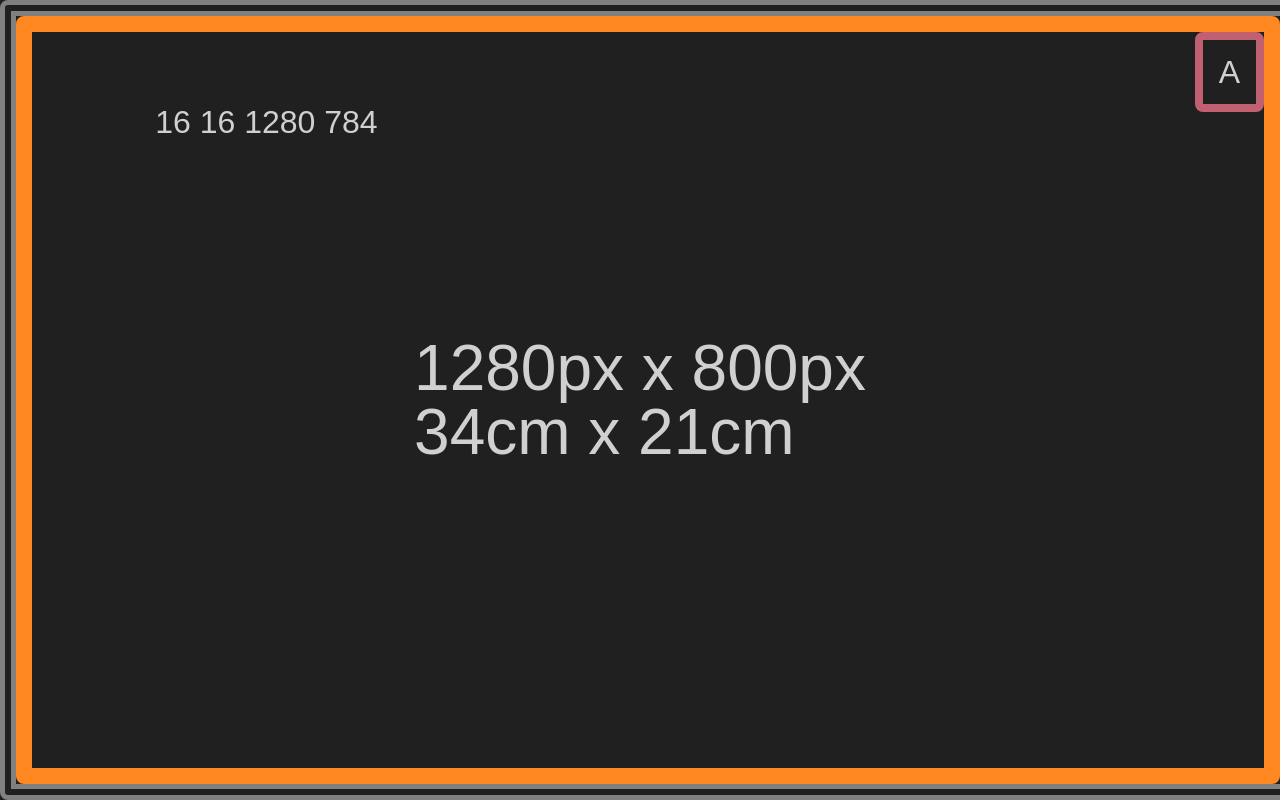
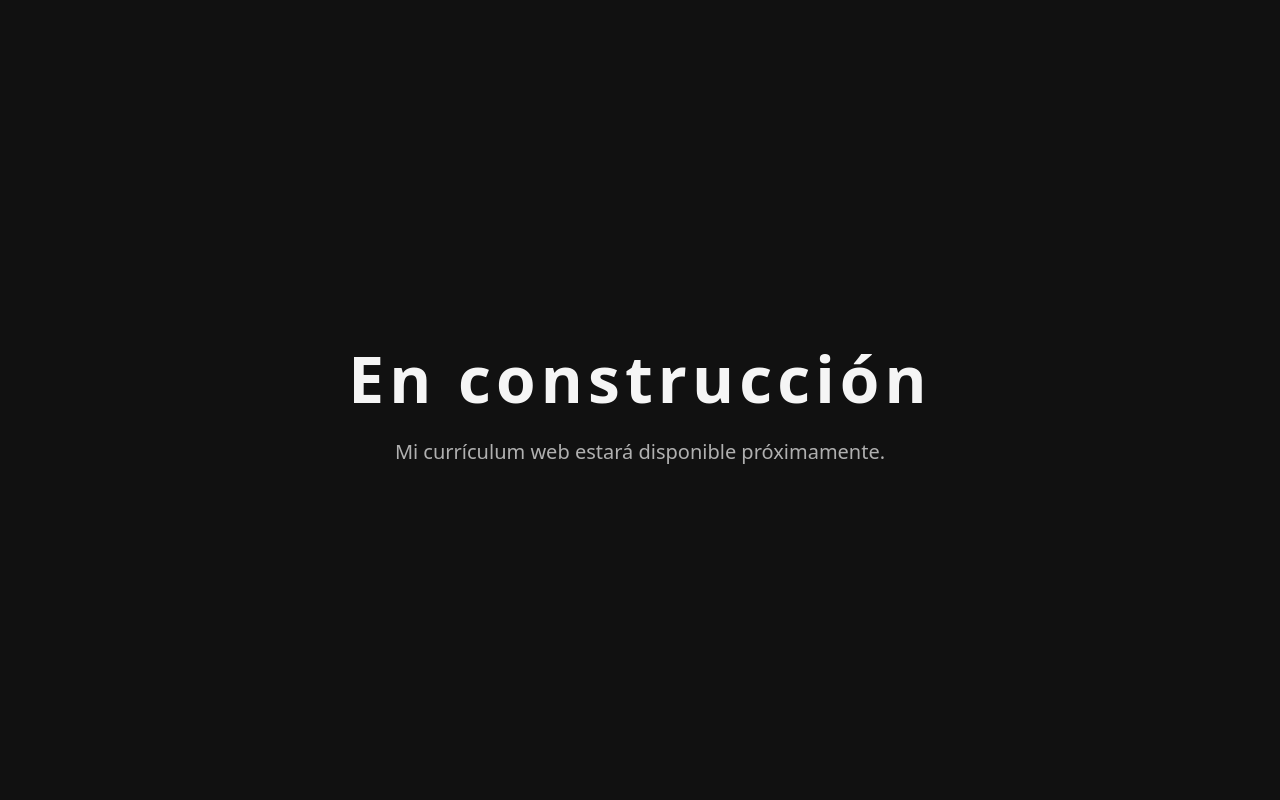
Before and after one commit to germanartalejo/CV, a plain HTML site: page index.html in a window 1280 px wide. Drawn offline with Linux system fonts and the light colour scheme.

Commit message:
Under construction

```diff
--- a/index.html
+++ b/index.html
@@ -1,23 +1,68 @@
 <!DOCTYPE html>
-<html>
-	<head>
-		<meta charset="utf-8" />
-		<meta name="viewport" content="width=device-width" initial-scale="1.0" />
-		<title>Germán Artalejo - CV</title>
-		<link rel="stylesheet" href="style.css" />
-	</head>
-	<body>
-		<div id="container">
-			<div class="form" id="a">
-				<label>A</label>
-				<p class="formSize"></p>
-			</div>
-			<div class="form" id="b">
-				<label>B</label>
-				<p class="formSize"></p>
-			</div>
-		</div>
-		<div><p id="res"></p><div>
-		<script type="text/javascript" src="init.js"></script>
-	</body>
+<html lang="es">
+<head>
+	<meta charset="UTF-8">
+	<meta name="viewport" content="width=device-width, initial-scale=1.0">
+
+	<title>Currículum | En construcción</title>
+
+	<style>
+		:root {
+			color-scheme: dark;
+		}
+
+		* {
+			margin: 0;
+			padding: 0;
+			box-sizing: border-box;
+		}
+
+		body {
+			min-height: 100vh;
+
+			display: flex;
+			align-items: center;
+			justify-content: center;
+
+			background: #111;
+			color: #f5f5f5;
+
+			font-family:
+				system-ui,
+				-apple-system,
+				BlinkMacSystemFont,
+				"Segoe UI",
+				sans-serif;
+		}
+
+		main {
+			text-align: center;
+			padding: 2rem;
+		}
+
+		h1 {
+			font-size: clamp(2rem, 6vw, 4rem);
+			font-weight: 700;
+			letter-spacing: 0.08em;
+		}
+
+		p {
+			margin-top: 1rem;
+
+			font-size: clamp(1rem, 2vw, 1.25rem);
+
+			color: #b0b0b0;
+		}
+	</style>
+</head>
+
+<body>
+	<main>
+		<h1>En construcción</h1>
+
+		<p>
+			Mi currículum web estará disponible próximamente.
+		</p>
+	</main>
+</body>
 </html>
```
